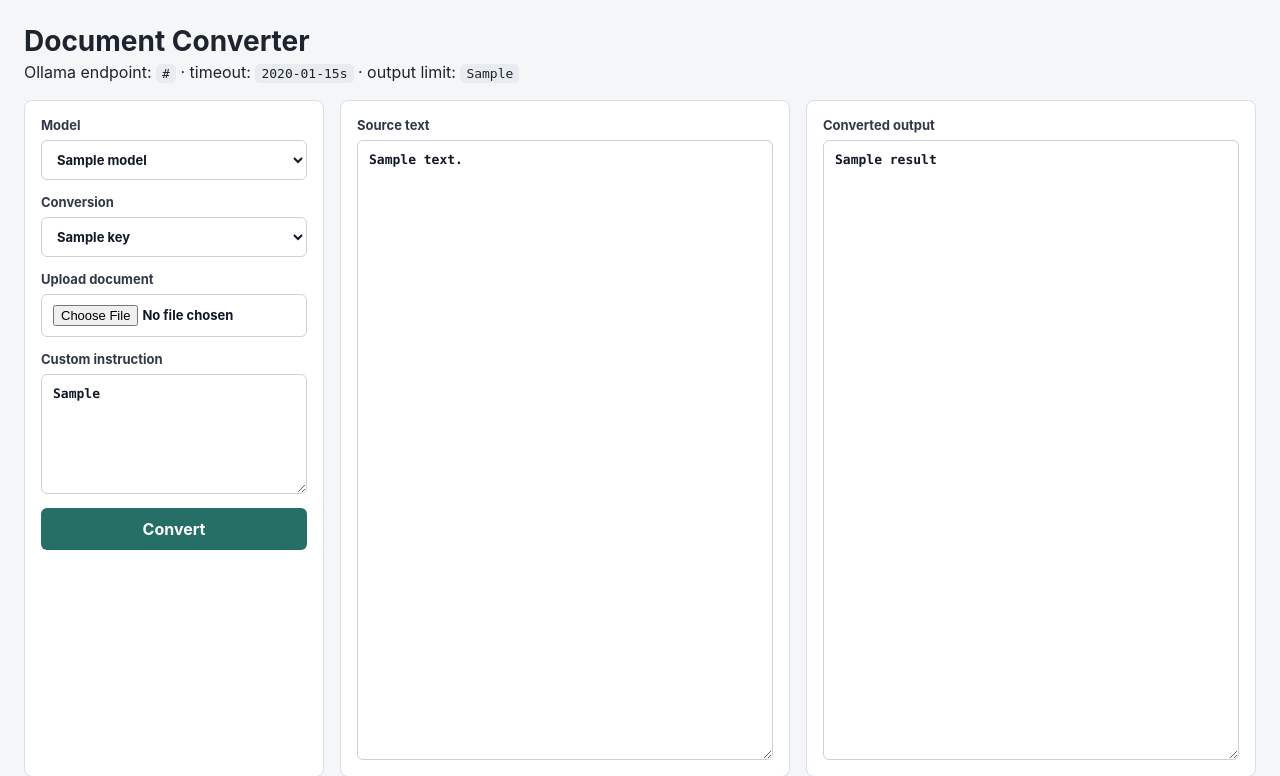
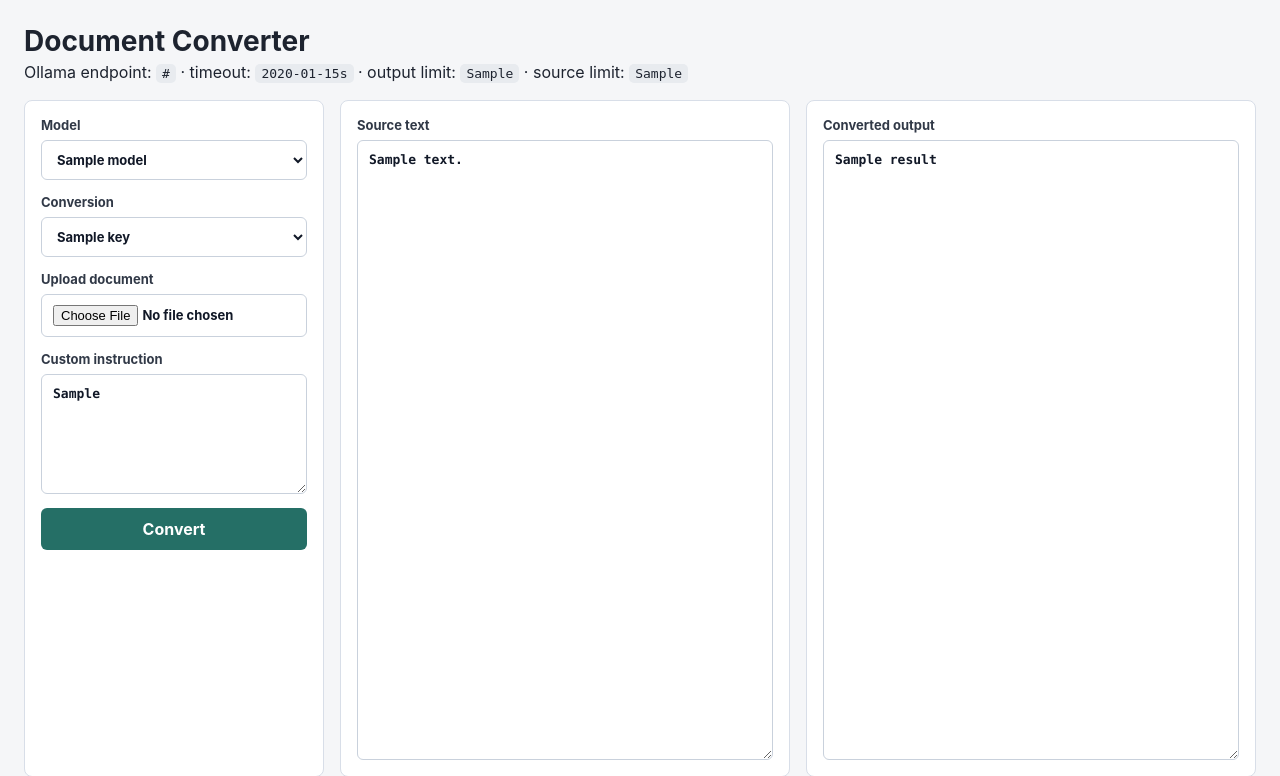
Before and after one commit to zageabb/local-llm-document-converter, a Flask app: template templates/index.html in a window 1280 px wide. Shown: the top 776 px of the page. Run offline with Flask 3, Linux system fonts and the light colour scheme; the template is opened without the code that fills it: most values are stand-ins (such as "Sample title", 1, 10 or a date in 2020); some libraries are stand-ins or nearby versions.

Commit message:
Show source limit in converter UI

```diff
--- a/templates/index.html
+++ b/templates/index.html
@@ -11,7 +11,7 @@
       <header class="topbar">
         <div>
           <h1>Document Converter</h1>
-          <p>Ollama endpoint: <code>{{ ollama_base_url }}</code> · timeout: <code>{{ ollama_timeout }}s</code> · output limit: <code>{{ ollama_num_predict }}</code></p>
+          <p>Ollama endpoint: <code>{{ ollama_base_url }}</code> · timeout: <code>{{ ollama_timeout }}s</code> · output limit: <code>{{ ollama_num_predict }}</code> · source limit: <code>{{ max_source_chars }}</code></p>
         </div>
       </header>
 
```
